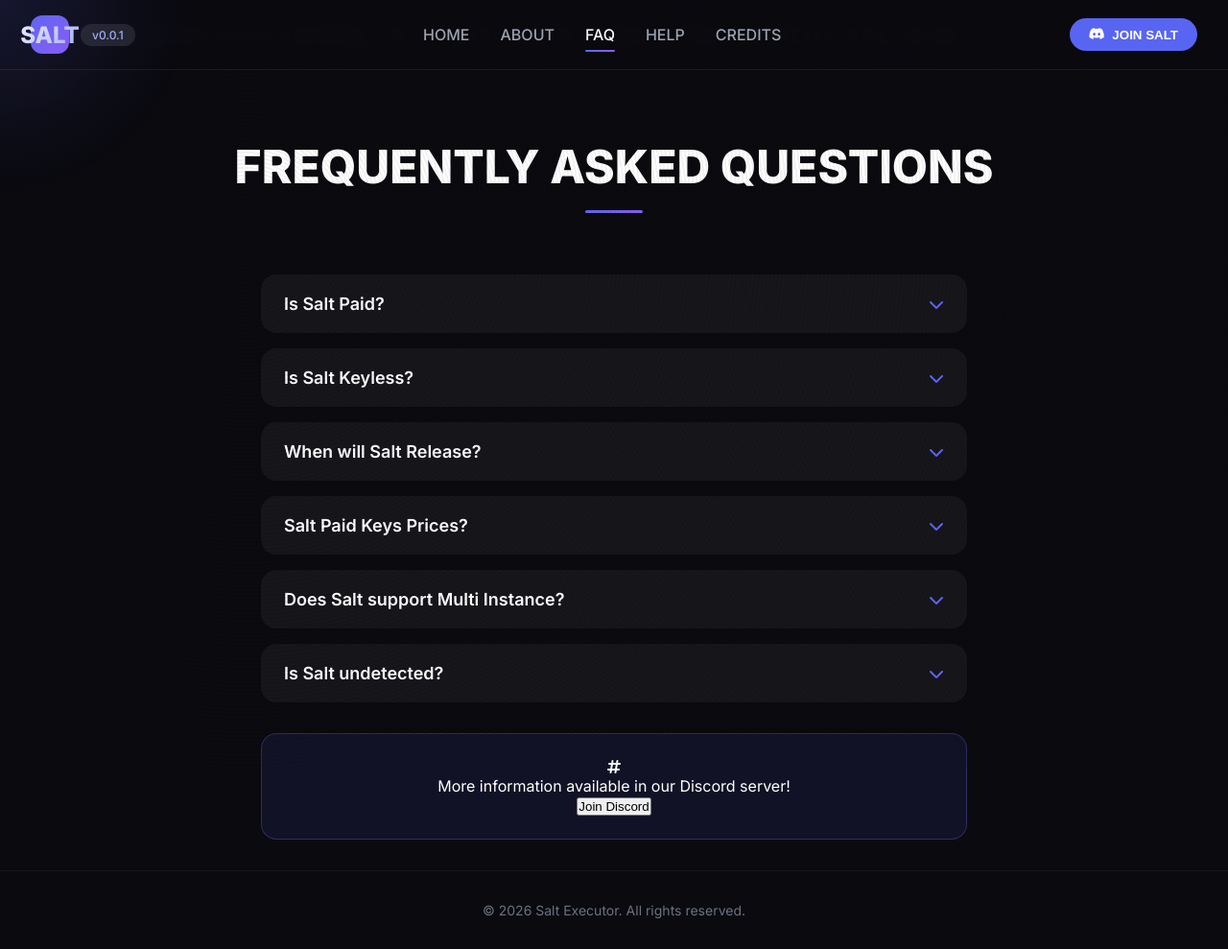
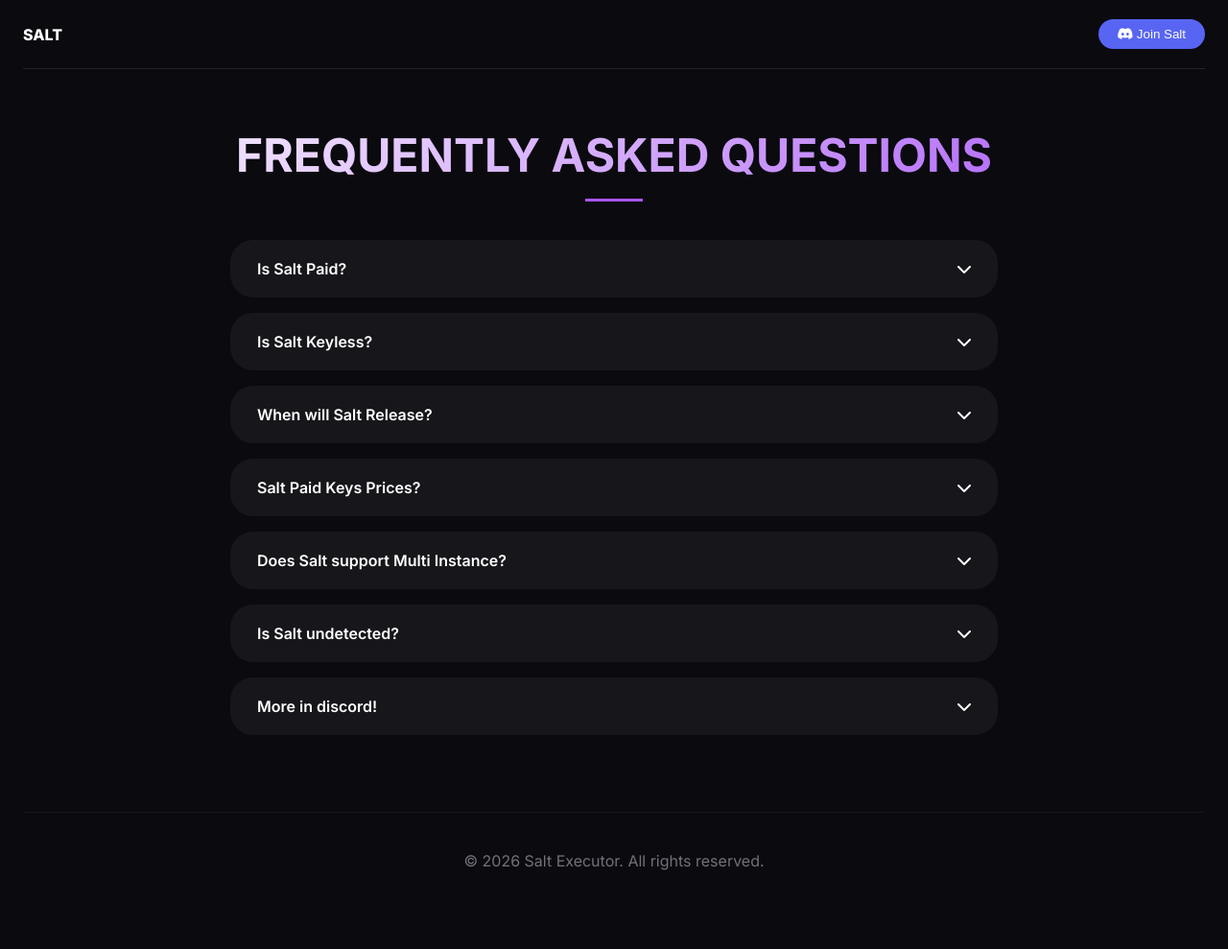
Before and after one commit to quonjassem-wq/Salt, a website: page faq.html in a window 1280 px wide. Shown: the whole page at 96% size. After the commit the page ends 947 px from the top, so only its background shows below. Drawn offline with Linux system fonts and the light colour scheme.

Commit message:
Refactor FAQ page layout and styles

```diff
--- a/faq.html
+++ b/faq.html
@@ -3,126 +3,54 @@
 <head>
     <meta charset="UTF-8">
     <meta name="viewport" content="width=device-width, initial-scale=1.0">
-    <title>FAQ | Salt Executor</title>
-    <link href="https://fonts.googleapis.com/css2?family=Inter:wght@300;400;500;600;700;800&display=swap" rel="stylesheet">
-    <link rel="stylesheet" href="style.css">
-    <link rel="stylesheet" href="https://cdnjs.cloudflare.com/ajax/libs/font-awesome/6.5.1/css/all.min.css">
+    <title>FAQ - Salt Executor</title>
+    <link href="https://fonts.googleapis.com/css2?family=Inter:ital,wght@0,100..900;1,100..900&display=swap" rel="stylesheet">
+    <link rel="stylesheet" href="https://cdnjs.cloudflare.com/ajax/libs/font-awesome/6.0.0-beta3/css/all.min.css">
+    <style>
+        * { margin: 0; padding: 0; box-sizing: border-box; }
+        body { font-family: 'Inter', sans-serif; background: #0a0a0f; color: white; }
+        .container { max-width: 1280px; margin: 0 auto; padding: 0 24px; }
+        .navbar { display: flex; justify-content: space-between; padding: 20px 0; border-bottom: 1px solid rgba(255,255,255,0.1); align-items: center; }
+        .logo { display: flex; gap: 10px; align-items: center; }
+        .btn-discord { background: #5865f2; padding: 8px 20px; border-radius: 40px; border: none; color: white; cursor: pointer; }
+        .page-header { text-align: center; margin: 60px 0 40px; }
+        .page-header h1 { font-size: 3rem; background: linear-gradient(135deg, #fff, #a855f7); -webkit-background-clip: text; background-clip: text; color: transparent; }
+        .faq-list { max-width: 800px; margin: 0 auto 80px; }
+        .faq-item { background: rgba(255,255,255,0.05); border-radius: 24px; margin-bottom: 16px; overflow: hidden; }
+        .faq-question { display: flex; justify-content: space-between; align-items: center; padding: 20px 28px; cursor: pointer; font-weight: 600; transition: 0.2s; }
+        .faq-question:hover { background: rgba(255,255,255,0.08); }
+        .faq-answer { padding: 0 28px; max-height: 0; overflow: hidden; transition: max-height 0.3s ease, padding 0.3s ease; color: #a1a1aa; line-height: 1.6; }
+        .faq-item.active .faq-answer { padding: 0 28px 24px 28px; max-height: 300px; }
+        .faq-answer ul { margin-left: 20px; margin-top: 8px; }
+        footer { text-align: center; padding: 40px; border-top: 1px solid rgba(255,255,255,0.05); color: #71717a; }
+        @media (max-width: 768px) { .page-header h1 { font-size: 2rem; } }
+    </style>
 </head>
 <body>
-    <div class="cursor-glow"></div>
-    <div class="noise-overlay"></div>
-
-    <nav class="navbar">
-        <div class="nav-container">
-            <div class="nav-logo">
-                <div class="logo-placeholder">
-                    <img src="image.png" alt="Salt Logo" id="site-logo" style="display: none;">
-                    <div class="logo-text" id="logo-text">SALT</div>
-                </div>
-                <span class="version-badge">v0.0.1</span>
-            </div>
-            <div class="nav-links">
-                <a href="index.html">HOME</a>
-                <a href="about.html">ABOUT</a>
-                <a href="faq.html" class="active">FAQ</a>
-                <a href="help.html">HELP</a>
-                <a href="credits.html">CREDITS</a>
-            </div>
-            <div class="nav-actions">
-                <button class="discord-btn" onclick="window.open('https://discord.gg/yZyHEugsPF', '_blank')">
-                    <i class="fab fa-discord"></i> JOIN SALT
-                </button>
-                <button class="mobile-menu-btn" id="mobileMenuBtn">
-                    <i class="fas fa-bars"></i>
-                </button>
-            </div>
+    <div class="container">
+        <div class="navbar">
+            <div class="logo"><img src="image.png" alt="logo" style="height:40px;" onerror="this.style.display='none'"><span style="font-weight:800;">SALT</span></div>
+            <button class="btn-discord" onclick="window.open('https://discord.gg/yZyHEugsPF', '_blank')"><i class="fab fa-discord"></i> Join Salt</button>
         </div>
-    </nav>
-
-    <main>
-        <section class="page-header">
-            <h1 class="page-title">FREQUENTLY ASKED QUESTIONS</h1>
-            <div class="page-divider"></div>
-        </section>
-
-        <section class="faq-content">
-            <div class="faq-item">
-                <div class="faq-question">
-                    <h3>Is Salt Paid?</h3>
-                    <i class="fas fa-chevron-down"></i>
-                </div>
-                <div class="faq-answer">
-                    <p>Salt is gonna be forever free with ads</p>
-                </div>
-            </div>
-
-            <div class="faq-item">
-                <div class="faq-question">
-                    <h3>Is Salt Keyless?</h3>
-                    <i class="fas fa-chevron-down"></i>
-                </div>
-                <div class="faq-answer">
-                    <p>No, Salt has a keysystem</p>
-                </div>
-            </div>
-
-            <div class="faq-item">
-                <div class="faq-question">
-                    <h3>When will Salt Release?</h3>
-                    <i class="fas fa-chevron-down"></i>
-                </div>
-                <div class="faq-answer">
-                    <p>Salt will release on May 28/29, 2026</p>
-                </div>
-            </div>
-
-            <div class="faq-item">
-                <div class="faq-question">
-                    <h3>Salt Paid Keys Prices?</h3>
-                    <i class="fas fa-chevron-down"></i>
-                </div>
-                <div class="faq-answer">
-                    <ul>
-                        <li><strong>1 day</strong> = Ads</li>
-                        <li><strong>1 week</strong> = $2.99</li>
-                        <li><strong>30 Day</strong> = $9.99</li>
-                        <li><strong>Perm Key</strong> = $14.99</li>
-                    </ul>
-                </div>
-            </div>
-
-            <div class="faq-item">
-                <div class="faq-question">
-                    <h3>Does Salt support Multi Instance?</h3>
-                    <i class="fas fa-chevron-down"></i>
-                </div>
-                <div class="faq-answer">
-                    <p>Currently, it is working well since last test.</p>
-                </div>
-            </div>
-
-            <div class="faq-item">
-                <div class="faq-question">
-                    <h3>Is Salt undetected?</h3>
-                    <i class="fas fa-chevron-down"></i>
-                </div>
-                <div class="faq-answer">
-                    <p>Salt Team are trying their best to bypass client modification bans, but just in case use an alt there is a risk in ban waves.</p>
-                </div>
-            </div>
-
-            <div class="faq-note">
-                <i class="fas fa-hashtag"></i>
-                <p>More information available in our Discord server!</p>
-                <button class="discord-btn-small" onclick="window.open('https://discord.gg/yZyHEugsPF', '_blank')">Join Discord</button>
-            </div>
-        </section>
-    </main>
-
-    <footer>
-        <p>&copy; 2026 Salt Executor. All rights reserved.</p>
-    </footer>
-
-    <script src="script.js"></script>
+        <div class="page-header"><h1>FREQUENTLY ASKED QUESTIONS</h1><div style="width:60px; height:3px; background:#a855f7; margin:16px auto;"></div></div>
+        <div class="faq-list">
+            <div class="faq-item"><div class="faq-question">Is Salt Paid? <i class="fas fa-chevron-down"></i></div><div class="faq-answer">Salt is gonna be forever free with ads</div></div>
+            <div class="faq-item"><div class="faq-question">Is Salt Keyless? <i class="fas fa-chevron-down"></i></div><div class="faq-answer">No, Salt has a keysystem</div></div>
+            <div class="faq-item"><div class="faq-question">When will Salt Release? <i class="fas fa-chevron-down"></i></div><div class="faq-answer">Salt will release on May 28/29, 2026</div></div>
+            <div class="faq-item"><div class="faq-question">Salt Paid Keys Prices? <i class="fas fa-chevron-down"></i></div><div class="faq-answer"><ul><li><strong>1 day</strong> = Ads</li><li><strong>1 week</strong> = $2.99</li><li><strong>30 Day</strong> = $9.99</li><li><strong>Perm Key</strong> = $14.99</li></ul></div></div>
+            <div class="faq-item"><div class="faq-question">Does Salt support Multi Instance? <i class="fas fa-chevron-down"></i></div><div class="faq-answer">Currently, it is working well since last test.</div></div>
+            <div class="faq-item"><div class="faq-question">Is Salt undetected? <i class="fas fa-chevron-down"></i></div><div class="faq-answer">Salt Team are trying their best to bypass client modification bans, but just in case use an alt there is a risk in ban waves.</div></div>
+            <div class="faq-item"><div class="faq-question">More in discord! <i class="fas fa-chevron-down"></i></div><div class="faq-answer">Join our Discord for more updates and support.</div></div>
+        </div>
+        <footer>&copy; 2026 Salt Executor. All rights reserved.</footer>
+    </div>
+    <script>
+        document.querySelectorAll('.faq-question').forEach(q => {
+            q.addEventListener('click', () => {
+                const parent = q.parentElement;
+                parent.classList.toggle('active');
+            });
+        });
+    </script>
 </body>
 </html>
```
